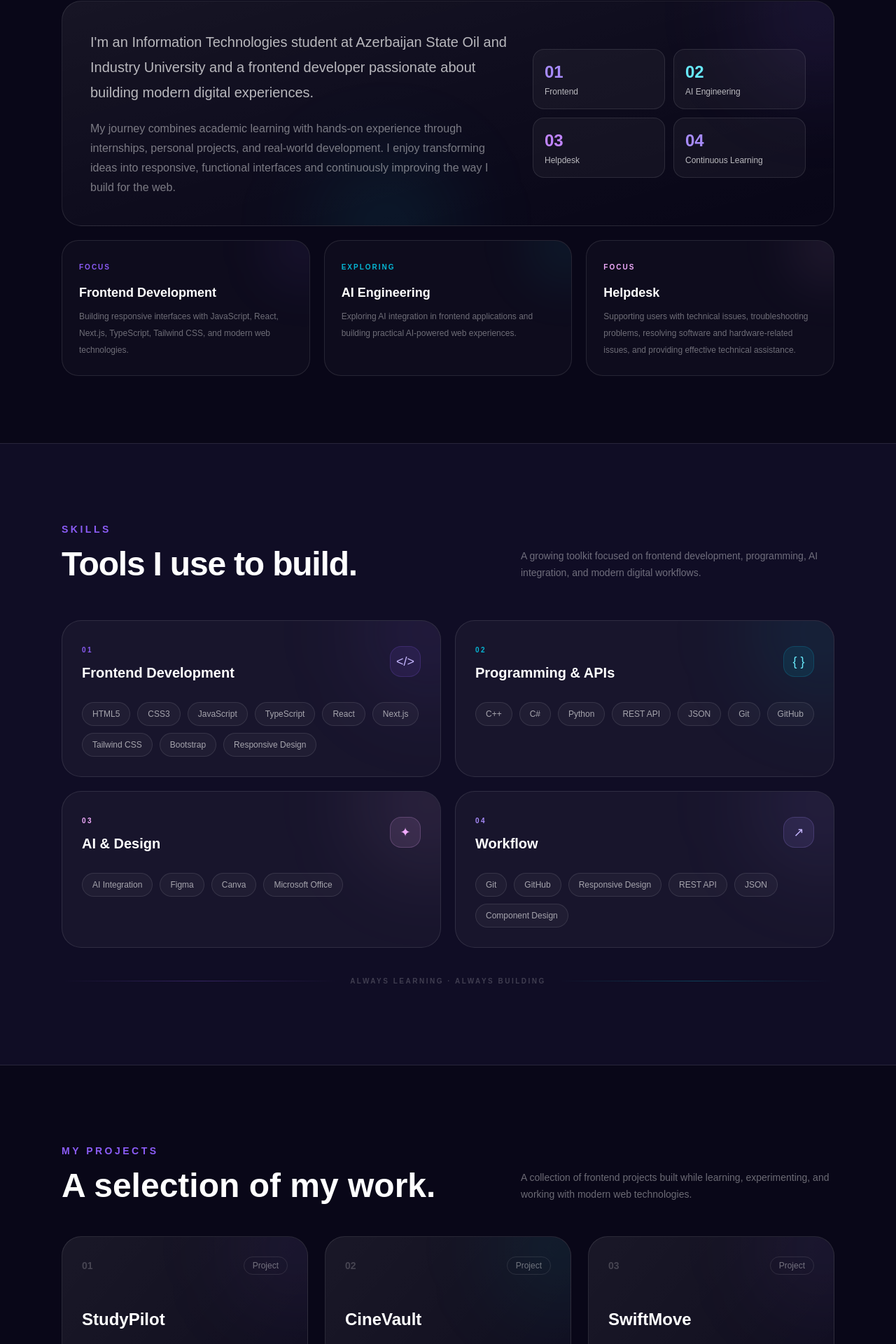
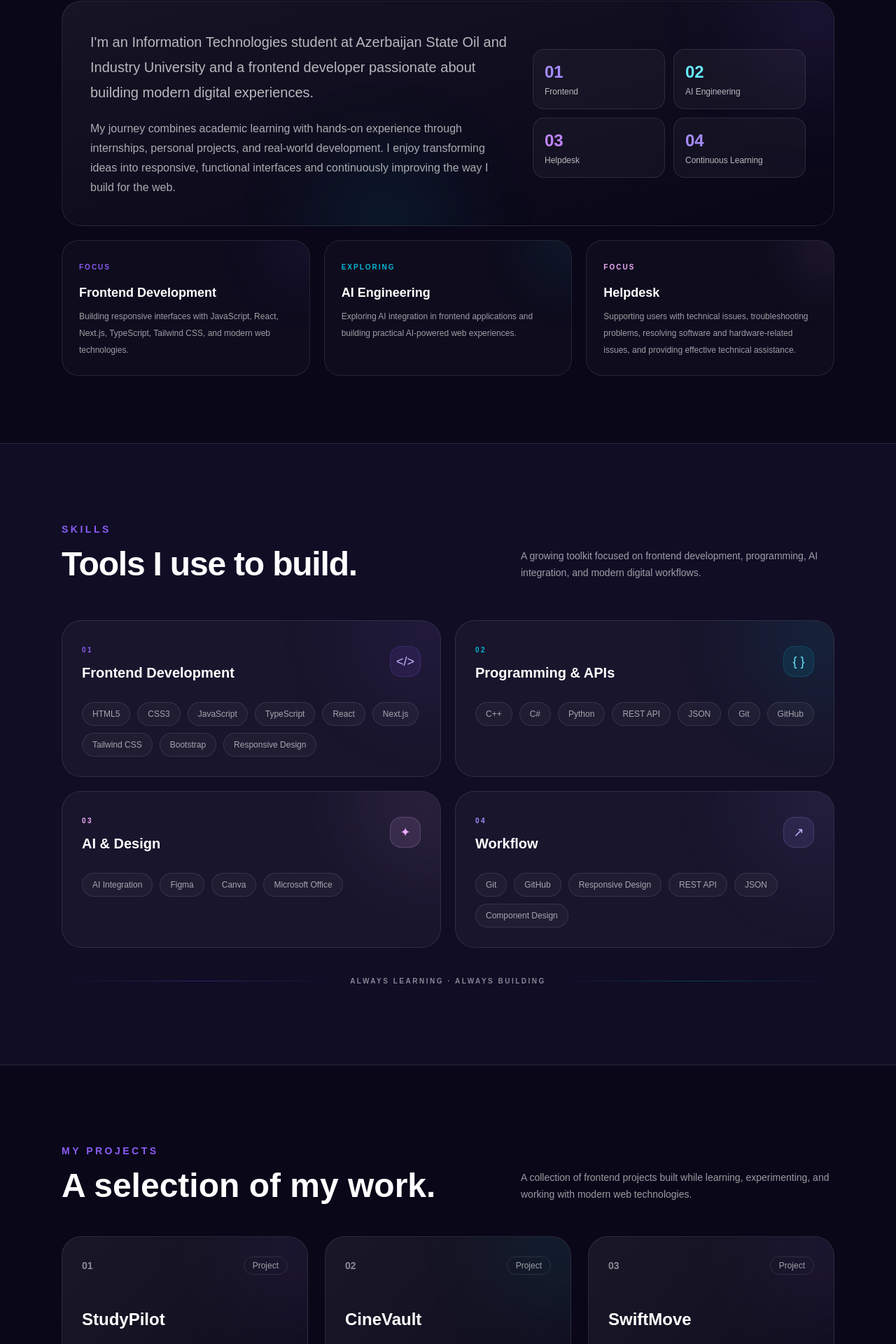
Before and after one commit to sevincyunusova/portfolio---flyrank, a Next.js app: page / in a window 1280 px wide. Shown: the part 1083-3003 px from the top of the page at 70% size. Built offline with nearby package versions, Linux system fonts and the light colour scheme.

Commit message:
fix: improve color contrast for accessibility

```diff
--- a/app/page.tsx
+++ b/app/page.tsx
@@ -567,7 +567,7 @@ export default function Home() {
               </p>
 
               <p
-                className={`mt-5 max-w-2xl text-sm leading-7 sm:text-base ${dark ? "text-white/45" : "text-[#766d80]"
+                className={`mt-5 max-w-2xl text-sm leading-7 sm:text-base ${dark ? "text-white/65" : "text-[#766d80]"
                   }`}
               >
                 My journey combines academic learning with hands-on experience
@@ -670,7 +670,7 @@ export default function Home() {
               </h3>
 
               <p
-                className={`mt-2 text-xs leading-6 ${dark ? "text-white/40" : "text-[#766d80]"
+                className={`mt-2 text-xs leading-6 ${dark ? "text-white/60" : "text-[#766d80]"
                   }`}
               >
                 Building responsive interfaces with JavaScript, React, Next.js,
@@ -701,7 +701,7 @@ export default function Home() {
               </h3>
 
               <p
-                className={`mt-2 text-xs leading-6 ${dark ? "text-white/40" : "text-[#766d80]"
+                className={`mt-2 text-xs leading-6 ${dark ? "text-white/60" : "text-[#766d80]"
                   }`}
               >
                 Exploring AI integration in frontend applications and building
@@ -732,7 +732,7 @@ export default function Home() {
               </h3>
 
               <p
-                className={`mt-2 text-xs leading-6 ${dark ? "text-white/40" : "text-[#766d80]"
+                className={`mt-2 text-xs leading-6 ${dark ? "text-white/60" : "text-[#766d80]"
                   }`}
               >
                 Supporting users with technical issues, troubleshooting problems,
@@ -767,7 +767,7 @@ export default function Home() {
             </div>
 
             <p
-              className={`max-w-md text-sm leading-6 transition-colors duration-700 ${dark ? "text-white/40" : "text-[#766d80]"
+              className={`max-w-md text-sm leading-6 transition-colors duration-700 ${dark ? "text-white/60" : "text-[#766d80]"
                 }`}
             >
               A growing toolkit focused on frontend development, programming,
@@ -1015,7 +1015,7 @@ export default function Home() {
             <div className="h-px flex-1 bg-gradient-to-r from-transparent via-[#8b5cf6]/30 to-transparent" />
 
             <span
-              className={`text-[10px] font-bold uppercase tracking-[0.25em] ${dark ? "text-white/20" : "text-[#a397a7]"
+              className={`text-[10px] font-bold uppercase tracking-[0.25em] ${dark ? "text-white/50" : "text-[#a397a7]"
                 }`}
             >
               Always learning · Always building
@@ -1044,7 +1044,7 @@ export default function Home() {
           </div>
 
           <p
-            className={`max-w-md text-sm leading-6 transition-colors duration-700 ${dark ? "text-white/40" : "text-[#766d80]"
+            className={`max-w-md text-sm leading-6 transition-colors duration-700 ${dark ? "text-white/60" : "text-[#766d80]"
               }`}
           >
             A collection of frontend projects built while learning,
@@ -1072,7 +1072,7 @@ export default function Home() {
 
               <div className="relative flex items-center justify-between">
                 <span
-                  className={`text-sm font-bold ${dark ? "text-white/20" : "text-[#c7bcc9]"
+                  className={`text-sm font-bold ${dark ? "text-white/50" : "text-[#c7bcc9]"
                     }`}
                 >
                   {project.number}
@@ -1080,7 +1080,7 @@ export default function Home() {
 
                 <span
                   className={`rounded-full border px-3 py-1 text-xs ${dark
-                    ? "border-white/10 text-white/40"
+                    ? "border-white/10 text-white/60"
                     : "border-[#e5dce2] text-[#8b7f8c]"
                     }`}
                 >
@@ -1099,7 +1099,7 @@ export default function Home() {
                 </h3>
 
                 <p
-                  className={`mt-4 text-sm leading-7 ${dark ? "text-white/45" : "text-[#6d6572]"
+                  className={`mt-4 text-sm leading-7 ${dark ? "text-white/65" : "text-[#6d6572]"
                     }`}
                 >
                   {project.description}
@@ -1168,7 +1168,7 @@ export default function Home() {
             </h2>
 
             <p
-              className={`mt-5 text-base leading-7 ${dark ? "text-white/40" : "text-[#766d80]"
+              className={`mt-5 text-base leading-7 ${dark ? "text-white/60" : "text-[#766d80]"
                 }`}
             >
               A timeline of my education, internships, projects, and
@@ -1244,7 +1244,7 @@ export default function Home() {
 
                             <span
                               className={`rounded-full border px-3 py-1 text-[11px] font-semibold uppercase tracking-wider ${dark
-                                ? "border-white/10 bg-white/[0.04] text-white/40"
+                                ? "border-white/10 bg-white/[0.04] text-white/60"
                                 : "border-[#e5dce2] bg-[#faf7fc] text-[#8b7f8c]"
                                 }`}
                             >
@@ -1261,7 +1261,7 @@ export default function Home() {
                         </div>
 
                         <span
-                          className={`shrink-0 text-sm font-medium ${dark ? "text-white/35" : "text-[#91858f]"
+                          className={`shrink-0 text-sm font-medium ${dark ? "text-white/60" : "text-[#91858f]"
                             }`}
                         >
                           {experience.date}
@@ -1269,7 +1269,7 @@ export default function Home() {
                       </div>
 
                       <p
-                        className={`relative mt-5 max-w-3xl leading-7 ${dark ? "text-white/45" : "text-[#6d6572]"
+                        className={`relative mt-5 max-w-3xl leading-7 ${dark ? "text-white/65" : "text-[#6d6572]"
                           }`}
                       >
                         {experience.description}
@@ -1466,7 +1466,7 @@ export default function Home() {
                   required
                   placeholder="Your name"
                   className={`w-full rounded-2xl border px-5 py-4 outline-none transition ${dark
-                      ? "border-white/10 bg-white/5 text-white placeholder:text-white/30 focus:border-[#a78bfa]"
+                      ? "border-white/10 bg-white/5 text-white placeholder:text-white/60 focus:border-[#a78bfa]"
                       : "border-[#ddd3e3] bg-white/70 text-[#332b40] placeholder:text-[#8b7f8c] focus:border-[#a855f7]"
                     }`}
                 />
@@ -1490,7 +1490,7 @@ export default function Home() {
                   required
                   placeholder="your@email.com"
                   className={`w-full rounded-2xl border px-5 py-4 outline-none transition ${dark
-                      ? "border-white/10 bg-white/5 text-white placeholder:text-white/30 focus:border-[#a78bfa]"
+                      ? "border-white/10 bg-white/5 text-white placeholder:text-white/60 focus:border-[#a78bfa]"
                       : "border-[#ddd3e3] bg-white/70 text-[#332b40] placeholder:text-[#8b7f8c] focus:border-[#a855f7]"
                     }`}
                 />
@@ -1514,7 +1514,7 @@ export default function Home() {
                   rows={6}
                   placeholder="Write your message..."
                   className={`w-full resize-none rounded-2xl border px-5 py-4 outline-none transition ${dark
-                      ? "border-white/10 bg-white/5 text-white placeholder:text-white/30 focus:border-[#a78bfa]"
+                      ? "border-white/10 bg-white/5 text-white placeholder:text-white/60 focus:border-[#a78bfa]"
                       : "border-[#ddd3e3] bg-white/70 text-[#332b40] placeholder:text-[#8b7f8c] focus:border-[#a855f7]"
                     }`}
                 />
@@ -1549,7 +1549,7 @@ export default function Home() {
           }`}
       >
         <div className="mx-auto flex max-w-6xl flex-col gap-3 px-6 py-8 text-sm sm:flex-row sm:items-center sm:justify-between">
-          <p className={dark ? "text-white/30" : "text-[#8b7f8c]"}>
+          <p className={dark ? "text-white/60" : "text-[#8b7f8c]"}>
             © 2026 Sevincxanim Yunusova. All rights reserved.
           </p>
 
```
